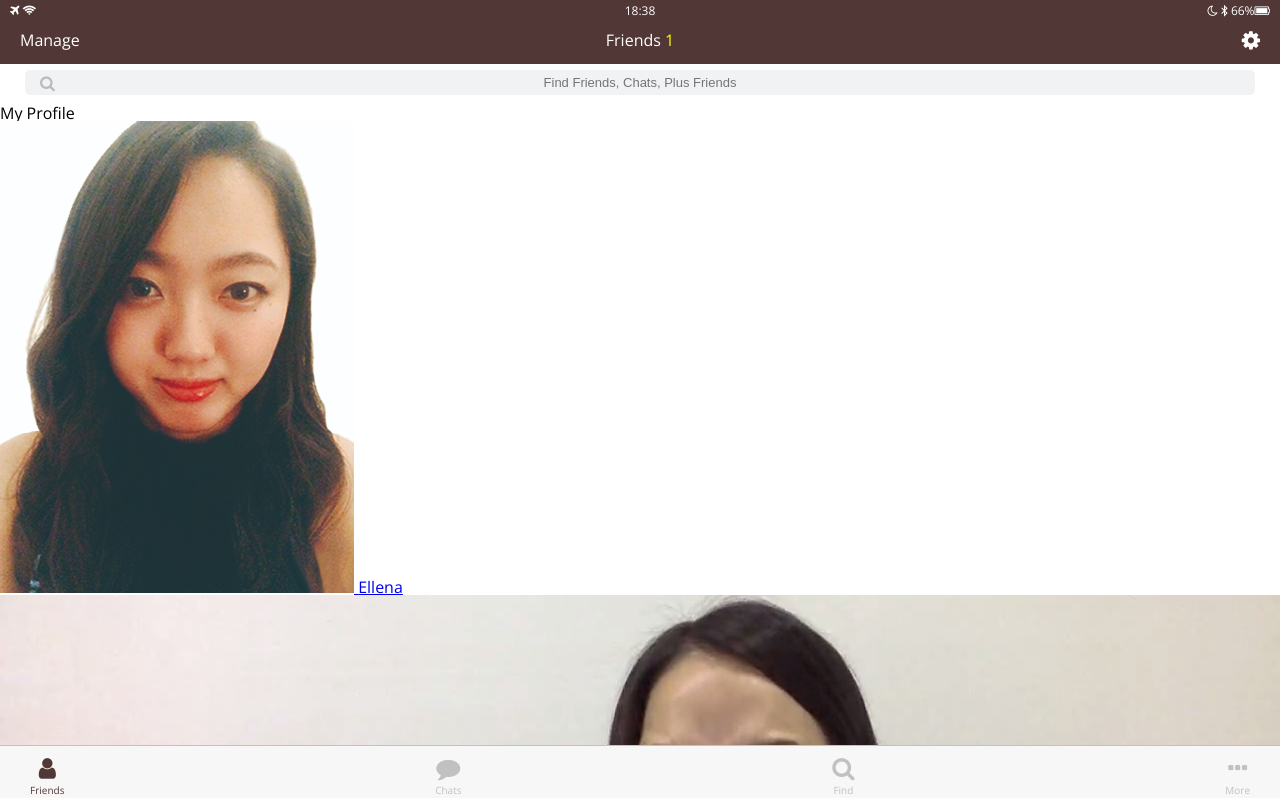
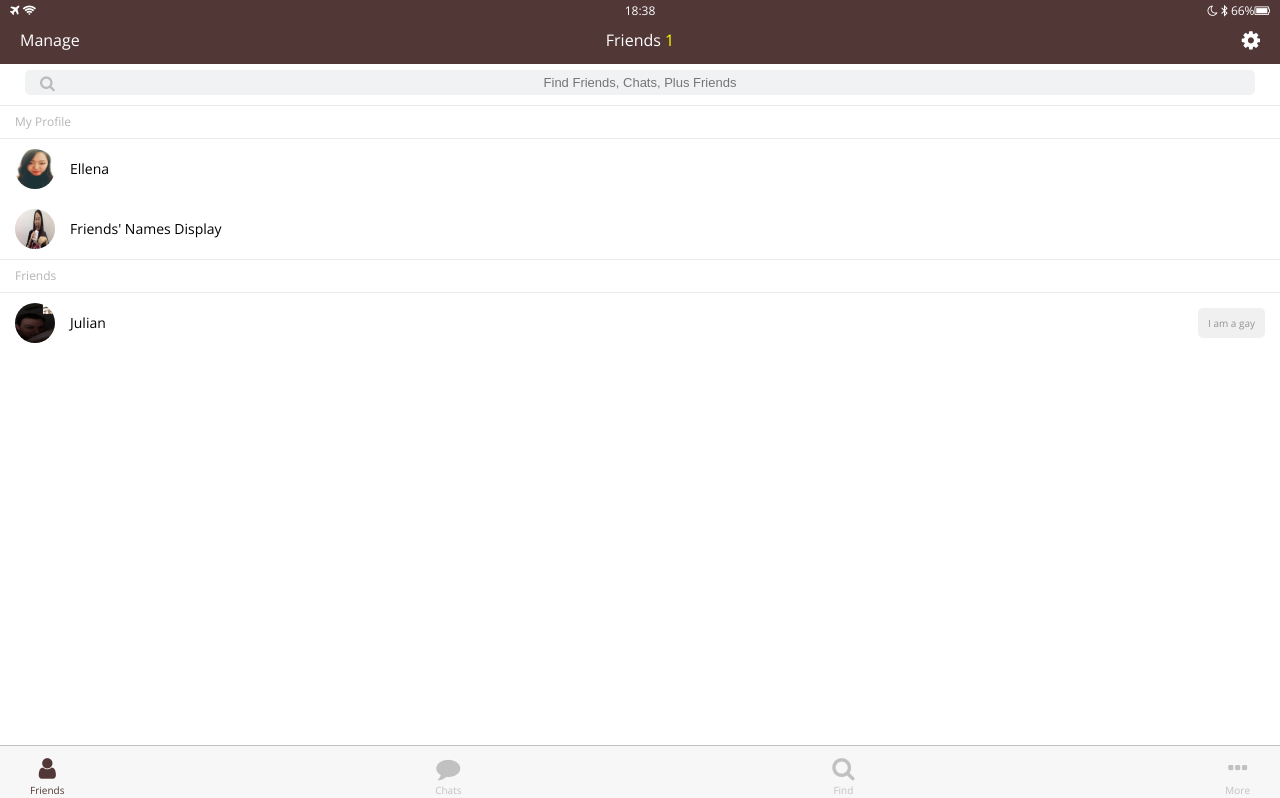
Before and after one commit to EllenaAir/kakao-clone2, a plain HTML site: page index.html in a window 1280 px wide. Shown: the top 798 px of the page. Drawn offline with nearby package versions, Linux system fonts and the light colour scheme.

Commit message:
chats done

```diff
--- /dev/null
+++ b/css/chats.css
@@ -0,0 +1,42 @@
+.chats .chats__list {
+  border-top: 1px solid #ebebeb;
+}
+
+.chats__list .chats__chat {
+  padding: 15px;
+  border-bottom: 1px solid #ebebeb;
+}
+
+.chats__chat .chat__content img {
+  width: 50px;
+  height: 50px;
+  border-radius: 50%;
+  margin-right: 15px;
+}
+
+.chats__list .chats__chat a {
+  display: flex;
+  justify-content: space-between;
+  text-decoration: none;
+  color: inherit;
+}
+
+.chats__chat .chat__content {
+  display: flex;
+  justify-content: flex-start;
+}
+
+.chat__preview .chat__user {
+  font-weight: 600;
+  margin-bottom: 5px;
+}
+
+.chat__preview .chat__last-message {
+  color: #b4b4b4;
+  font-size: 11px;
+}
+
+.chats__chat .chat__date-time {
+  font-size: 10px;
+  color: #b4b4b4;
+}
--- /dev/null
+++ b/css/friends.css
@@ -0,0 +1,43 @@
+.friends__section .friends__section-header {
+  border-top: 1px solid #ebebeb;
+  border-bottom: 1px solid #ebebeb;
+  padding: 10px 15px;
+  font-size: 12px;
+  color: #b4b4b4;
+}
+
+.friends__section-rows .friends__section-row {
+  padding: 10px 15px;
+  display: flex;
+  align-items: center;
+  font-size: 14px;
+}
+
+.friends__section-row img {
+  width: 40px;
+  height: 40px;
+  border-radius: 50%;
+  margin-right: 15px;
+}
+
+.friends__section-row a {
+  text-decoration: none;
+  color: inherit;
+}
+
+.friends__section-column {
+  display: flex;
+  align-items: center;
+}
+
+.friends__section-row.with-tagline {
+  justify-content: space-between;
+}
+
+.friends__section-tagline {
+  font-size: 10px;
+  background-color: #f0f0f0;
+  padding: 10px 10px;
+  border-radius: 5px;
+  color: #939393;
+}
--- a/css/style.css
+++ b/css/style.css
@@ -4,3 +4,5 @@
 @import "header.css";
 @import "navigation.css";
 @import "search-bar.css";
+@import "friends.css";
+@import "chats.css";
--- a/index.html
+++ b/index.html
@@ -33,8 +33,8 @@
         </div>
         <div class="header__column">
           <span class="header__text"
-            >Friends <span class="header__number">1</span></span
-          >
+            >Friends <span class="header__number">1</span>
+          </span>
         </div>
         <div class="header__column"><i class="fa fa-cog fa-lg"></i></div>
       </div>
@@ -50,9 +50,8 @@
         </header>
         <div class="friends__section-rows">
           <div class="friends__section-row">
-            <a href="profile.html">
-              <img src="images/seulki.jpg" alt="" />
-              <span class="friends__section-name">Ellena</span>
+            <a href="profile.html" class="friends__section-column">
+              <img src="images/seulki.jpg" alt="" /> Ellena
             </a>
           </div>
           <div class="friends__section-row">
@@ -63,10 +62,10 @@
       </section>
       <section class="friends__section">
         <header class="friends__section-header">
-          <h6 class="friends__section-title"></h6>
+          <h6 class="friends__section-title">Friends</h6>
         </header>
         <div class="friends__section-rows">
-          <div class="friends__section-row">
+          <div class="friends__section-row with-tagline">
             <div class="friends__section-column">
               <img src="images/julian.png" alt="" />
               <span class="friends__section-name">Julian</span>
```
